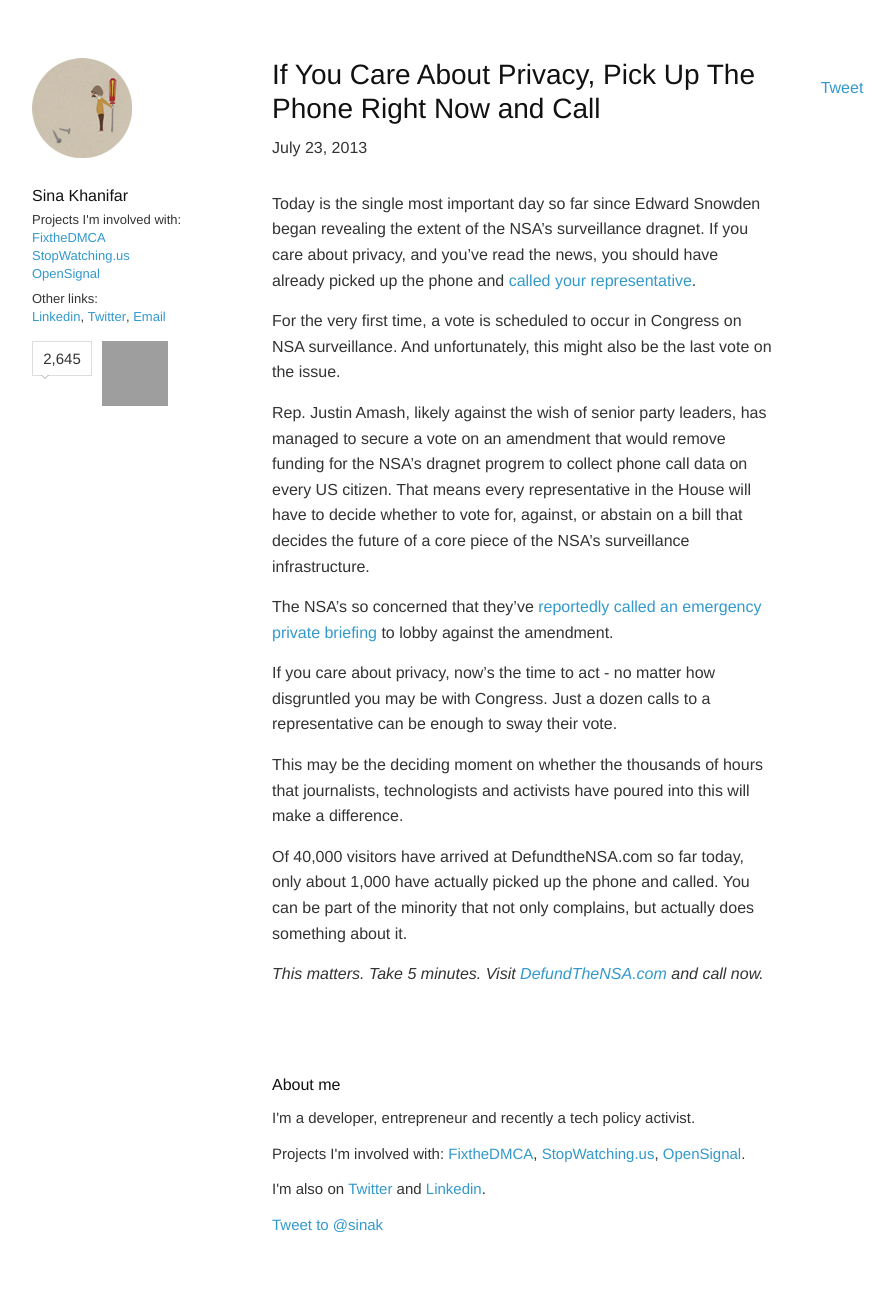
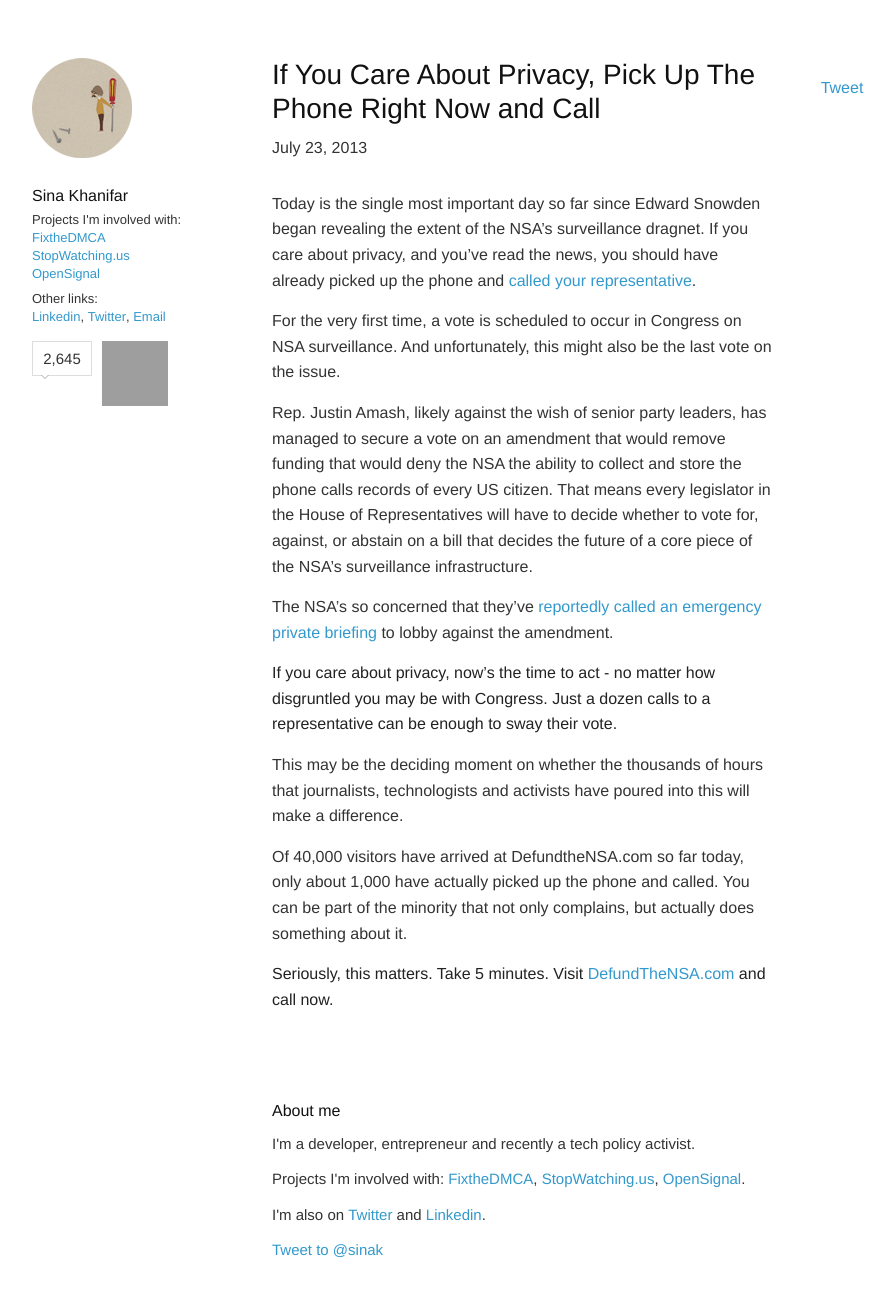
Before and after one commit to sinak/sinak.github.com, a Jekyll site: the page built from _posts/2013-07-23-call-now-for-privacy.md, in a window 1280 px wide and 1400 px high. Shown: the top 1296 px of the window, without its empty margins (178-1073 px from the left). Built offline with Jekyll 4.4.1, drawn with Linux system fonts in a browser that asks for light colours; nearby versions of some CDN libraries; some web fonts are replaced; Markdown is read by kramdown in place of the engine named in the settings; comment, search, counter and statistics services are not loaded; grey boxes are pictures that could not be loaded.

Commit message:
text changes

```diff
--- a/_posts/2013-07-23-call-now-for-privacy.md
+++ b/_posts/2013-07-23-call-now-for-privacy.md
@@ -11,17 +11,17 @@ Today is the single most important day so far since Edward Snowden began reveali
 
 For the very first time, a vote is scheduled to occur in Congress on NSA surveillance. And unfortunately, this might also be the last vote on the issue.
 
-Rep. Justin Amash, likely against the wish of senior party leaders, has managed to secure a vote on an amendment that would remove funding for the NSA's dragnet progrem to collect phone call data on every US citizen. That means every representative in the House will have to decide whether to vote for, against, or abstain on a bill that decides the future of a core piece of the NSA's surveillance infrastructure.
+Rep. Justin Amash, likely against the wish of senior party leaders, has managed to secure a vote on an amendment that would remove funding that would deny the NSA the ability to collect and store the phone calls records of every US citizen. That means every legislator in the House of Representatives will have to decide whether to vote for, against, or abstain on a bill that decides the future of a core piece of the NSA's surveillance infrastructure.
 
 The NSA's so concerned that they've <a href="https://www.google.com/search?q=justin+amash">reportedly called an emergency private briefing</a> to lobby against the amendment.
 
-If you care about privacy, now's the time to act - no matter how disgruntled you may be with Congress. Just a dozen calls to a representative can be enough to sway their vote.
+**If you care about privacy, now's the time to act - no matter how disgruntled you may be with Congress. Just a dozen calls to a representative can be enough to sway their vote.**
 
 This may be the deciding moment on whether the thousands of hours that journalists, technologists and activists have poured into this will make a difference.
 
 Of 40,000 visitors have arrived at DefundtheNSA.com so far today, only about 1,000 have actually picked up the phone and called. You can be part of the minority that not only complains, but actually does something about it.
 
-*This matters. Take 5 minutes. Visit <a href="http://DefundTheNSA.com">DefundTheNSA.com</a> and call now.*
+**Seriously, this matters. Take 5 minutes. Visit <a href="http://DefundTheNSA.com">DefundTheNSA.com</a> and call now.**
 
 
 
```
